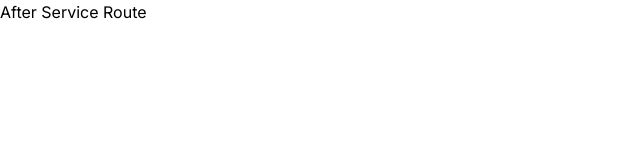
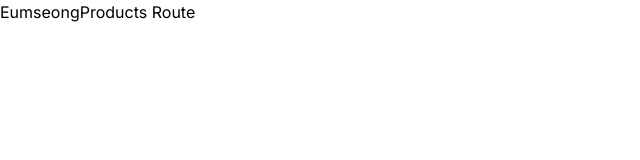
Before and after one commit to Jeongp4939/Jangbe, a Next.js app in the folder jangbe/: page /products/eumseong-products in a window 1280 px wide. Shown: the top 160 px of the page, without its empty margins (0-640 px from the left). Built offline with nearby package versions, Linux system fonts and the light colour scheme.

Commit message:
fix: 컴포넌트 내용 수정

```diff
--- a/jangbe/app/products/eumseong-products/page.tsx
+++ b/jangbe/app/products/eumseong-products/page.tsx
@@ -1,7 +1,7 @@
 export default function EumseongProducts() {
   return (
     <>
-      <div>After Service Route</div>
+      <div>EumseongProducts Route</div>
     </>
   );
 }
--- a/jangbe/app/products/gwangju-products/page.tsx
+++ b/jangbe/app/products/gwangju-products/page.tsx
@@ -1,7 +1,7 @@
 export default function GwangjuProducts() {
   return (
     <>
-      <div>After Service Route</div>
+      <div>GwangjuProducts Route</div>
     </>
   );
 }
--- a/jangbe/app/products/page.tsx
+++ b/jangbe/app/products/page.tsx
@@ -1,7 +1,7 @@
 export default function Products() {
   return (
     <>
-      <div>After Service Route</div>
+      <div>Products Route</div>
     </>
   );
 }
--- a/jangbe/app/products/whole-products/page.tsx
+++ b/jangbe/app/products/whole-products/page.tsx
@@ -1,7 +1,7 @@
 export default function WholeProducts() {
   return (
     <>
-      <div>After Service Route</div>
+      <div>WholeProducts Route</div>
     </>
   );
 }
```
